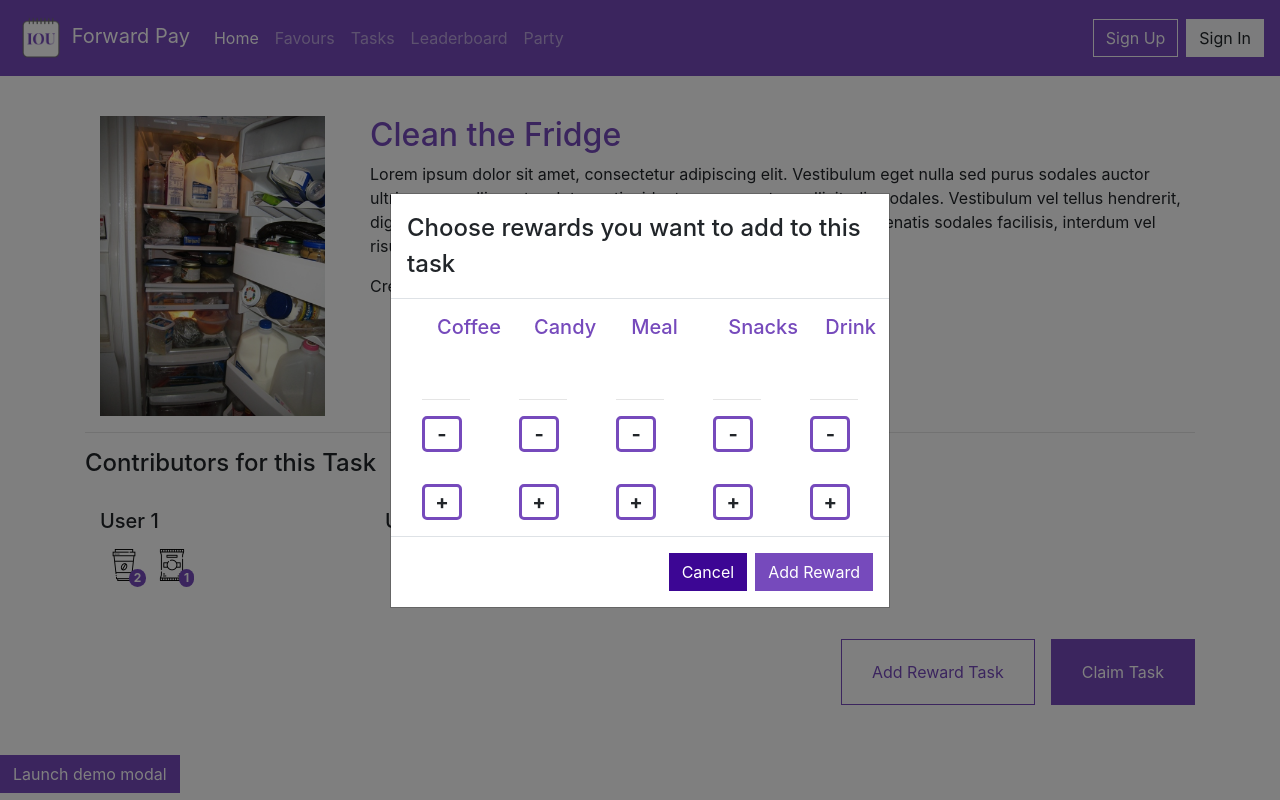
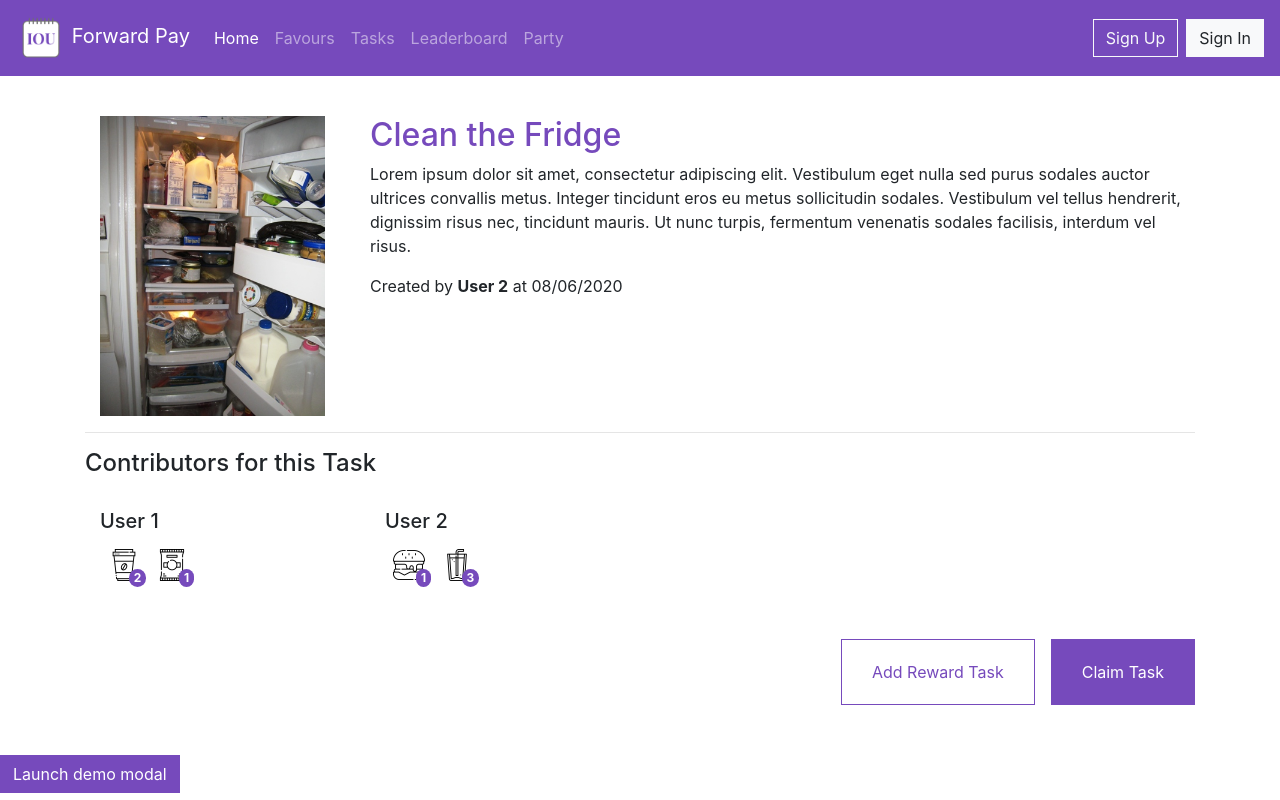
Before and after one commit to sukanthm/uts-aip-spring2020, a Next.js app in the folder frontend/: page /task/1 in a window 1280 px wide. Built offline with nearby package versions, Linux system fonts and the light colour scheme.

Commit message:
🐛 FIX: Modal issue in Task

```diff
--- a/frontend/pages/task/[taskId]/index.js
+++ b/frontend/pages/task/[taskId]/index.js
@@ -1,4 +1,5 @@
-import { useRouter, useState } from 'next/router';
+import { useRouter } from 'next/router';
+import {useState} from 'react';
 import Header from '../../../template-parts/Header';
 import IndividualRewardCard from '../../../elements/IndividualRewardCard';
 import RewardCard from '../../../elements/RewardCard';
@@ -7,7 +8,7 @@ import {Button, ButtonToolbar} from 'react-bootstrap';
 
 const TaskId = () => {
     const router = useRouter();
-    // const [show, setShow] = useState(false);
+    const [show, setShow] = useState(false);
 
     const handleClose = () => setShow(false);
     const handleShow = () => setShow(true);
@@ -101,7 +102,7 @@ const TaskId = () => {
         Launch demo modal
       </Button>
 
-      <Modal show={true} onHide={handleClose} dialogClassName="modal-90w" centered>
+      <Modal show={show} onHide={handleClose} dialogClassName="modal-90w" centered>
         <Modal.Header>
           <Modal.Title>Choose rewards you want to add to this task</Modal.Title>
         </Modal.Header>
```
